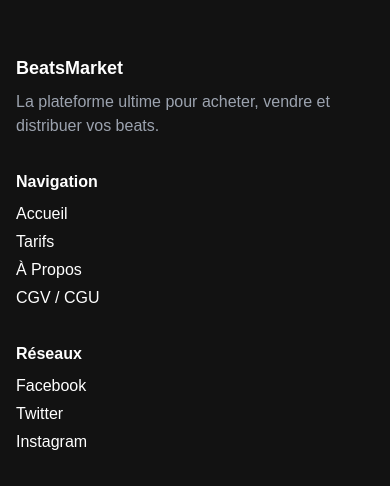
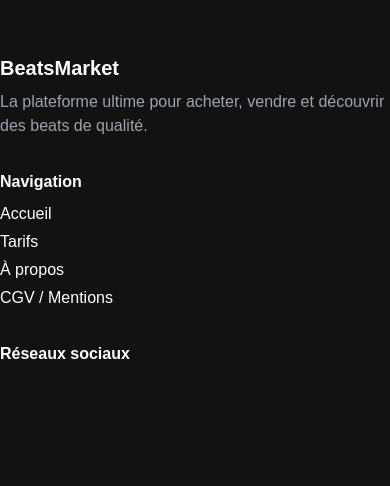
Before and after one commit to jaypms/beatsmarketlebon, a Next.js app: page / in a window 390 px wide. Shown: the part 902-1388 px from the top of the page. After the commit the page ends 1308 px from the top, so only its background shows below. Built offline with nearby package versions, Linux system fonts and the light colour scheme.

Commit message:
Update Footer.tsx

```diff
--- a/components/Footer.tsx
+++ b/components/Footer.tsx
@@ -1,62 +1,46 @@
-import React from "react";
-import Link from "next/link";
+import React from "react"
+import Link from "next/link"
 
 export default function Footer() {
   return (
     <footer className="bg-darkbg2 text-white py-8">
-      <div className="max-w-7xl mx-auto grid grid-cols-1 md:grid-cols-3 gap-8 px-4">
+      <div className="max-w-7xl mx-auto grid grid-cols-1 md:grid-cols-3 gap-8">
         <div>
-          <h2 className="text-primary font-bold text-lg mb-2">BeatsMarket</h2>
+          <h2 className="text-primary font-bold text-xl mb-2">BeatsMarket</h2>
           <p className="text-gray-400">
-            La plateforme ultime pour acheter, vendre et distribuer vos beats.
+            La plateforme ultime pour acheter, vendre et découvrir des beats de qualité.
           </p>
         </div>
         <div>
           <h3 className="font-semibold mb-2">Navigation</h3>
           <ul className="space-y-1">
             <li>
-              <Link href="/" className="hover:text-pink-500 transition">
+              <Link href="/" className="hover:text-primary">
                 Accueil
               </Link>
             </li>
             <li>
-              <Link href="/pricing" className="hover:text-pink-500 transition">
+              <Link href="/pricing" className="hover:text-primary">
                 Tarifs
               </Link>
             </li>
             <li>
-              <Link href="/about" className="hover:text-pink-500 transition">
-                À Propos
+              <Link href="/about" className="hover:text-primary">
+                À propos
               </Link>
             </li>
             <li>
-              <Link href="/terms" className="hover:text-pink-500 transition">
-                CGV / CGU
+              <Link href="/terms" className="hover:text-primary">
+                CGV / Mentions
               </Link>
             </li>
           </ul>
         </div>
         <div>
-          <h3 className="font-semibold mb-2">Réseaux</h3>
-          <ul className="space-y-1">
-            <li>
-              <a href="#" className="hover:text-pink-500 transition">
-                Facebook
-              </a>
-            </li>
-            <li>
-              <a href="#" className="hover:text-pink-500 transition">
-                Twitter
-              </a>
-            </li>
-            <li>
-              <a href="#" className="hover:text-pink-500 transition">
-                Instagram
-              </a>
-            </li>
-          </ul>
+          <h3 className="font-semibold mb-2">Réseaux sociaux</h3>
+          {/* Ici tu peux ajouter des liens vers tes réseaux sociaux */}
         </div>
       </div>
     </footer>
-  );
+  )
 }
```
